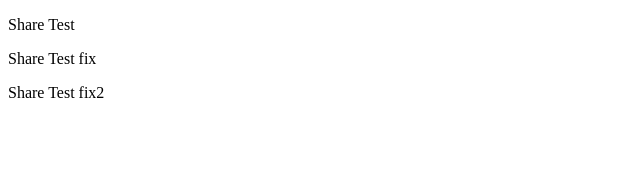
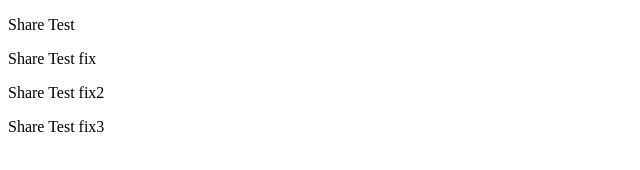
Before and after one commit to mrmaakun/share-test, a plain HTML site: page index.html in a window 1280 px wide. Shown: the whole page, without its empty margins (0-640 px from the left). Drawn offline with Linux system fonts and the light colour scheme.

Commit message:
resolved #115, #5

```diff
--- a/index.html
+++ b/index.html
@@ -19,6 +19,7 @@
     <p>Share Test</p>
     <p>Share Test fix</p>
     <p>Share Test fix2</p>
+    <p>Share Test fix3</p>
 </body>
 
 </html>
```
